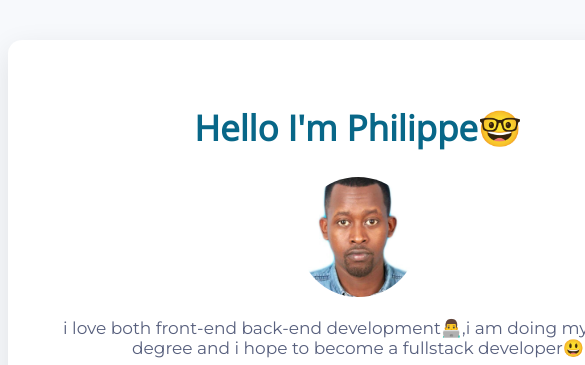
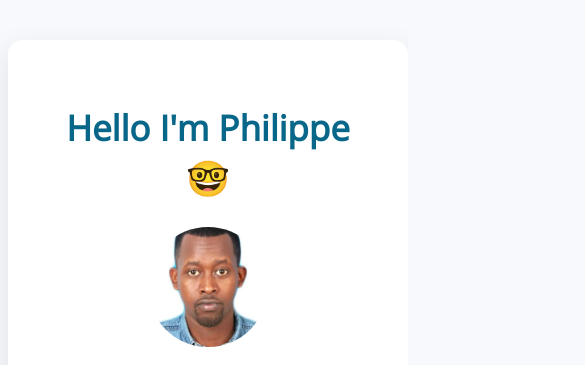
Before and after one commit to philip1091/profile, a plain HTML site: page index.html in a window 390 px wide. Shown: the top 365 px of the page, 585 px wide, since content can reach past the window. Drawn offline with nearby package versions, Linux system fonts and the light colour scheme.

Commit message:
my profile page

```diff
--- a/index.html
+++ b/index.html
@@ -2,6 +2,7 @@
 <html lang="en">
   <head>
     <meta charset="UTF-8">
+    <meta name="viewport" content="width=device-width, initial-scale=1">
     <link rel="stylesheet" href="https://use.fontawesome.com/releases/v5.6.3/css/all.css">
     <link href="https://fonts.googleapis.com/css?family=Montserrat|Open+Sans|Poppins&display=swap" rel="stylesheet">
     <link rel="stylesheet" href="style.css">
@@ -11,7 +12,7 @@
     <div class="container">
       <div class="card_white" id="intro">
         <h1>Hello I'm Philippe🤓</h1>
-        <img src="../images/picture1.png" alt="Profile_picture" class="img_circle">
+        <img src="images/Picture1.png" alt="Profile_picture" class="img_circle">
         <p>i love both front-end back-end development👨‍💻,i am doing my master degree and i hope to become a fullstack developer😃</p>
         <a href="https://www.instagram.com/hicintuka/" class="btn_blue">
         Check my IG
--- a/style.css
+++ b/style.css
@@ -81,3 +81,22 @@ a:hover{
   color: #086788;
   font-size: 22px;
 }
+
+@media (max-width: 960px) {
+  /* For a screen < 960px, this CSS will be read */
+  .container {
+    width: 700px;
+  }
+}
+@media (max-width: 720px) {
+  /* For a screen < 720px, this CSS will be read */
+  .container {
+    width: 500px;
+  }
+}
+@media (max-width: 540px) {
+  /* For a screen < 540px, this CSS will be read */
+  .container {
+    width: 400px;
+  }
+}
```
